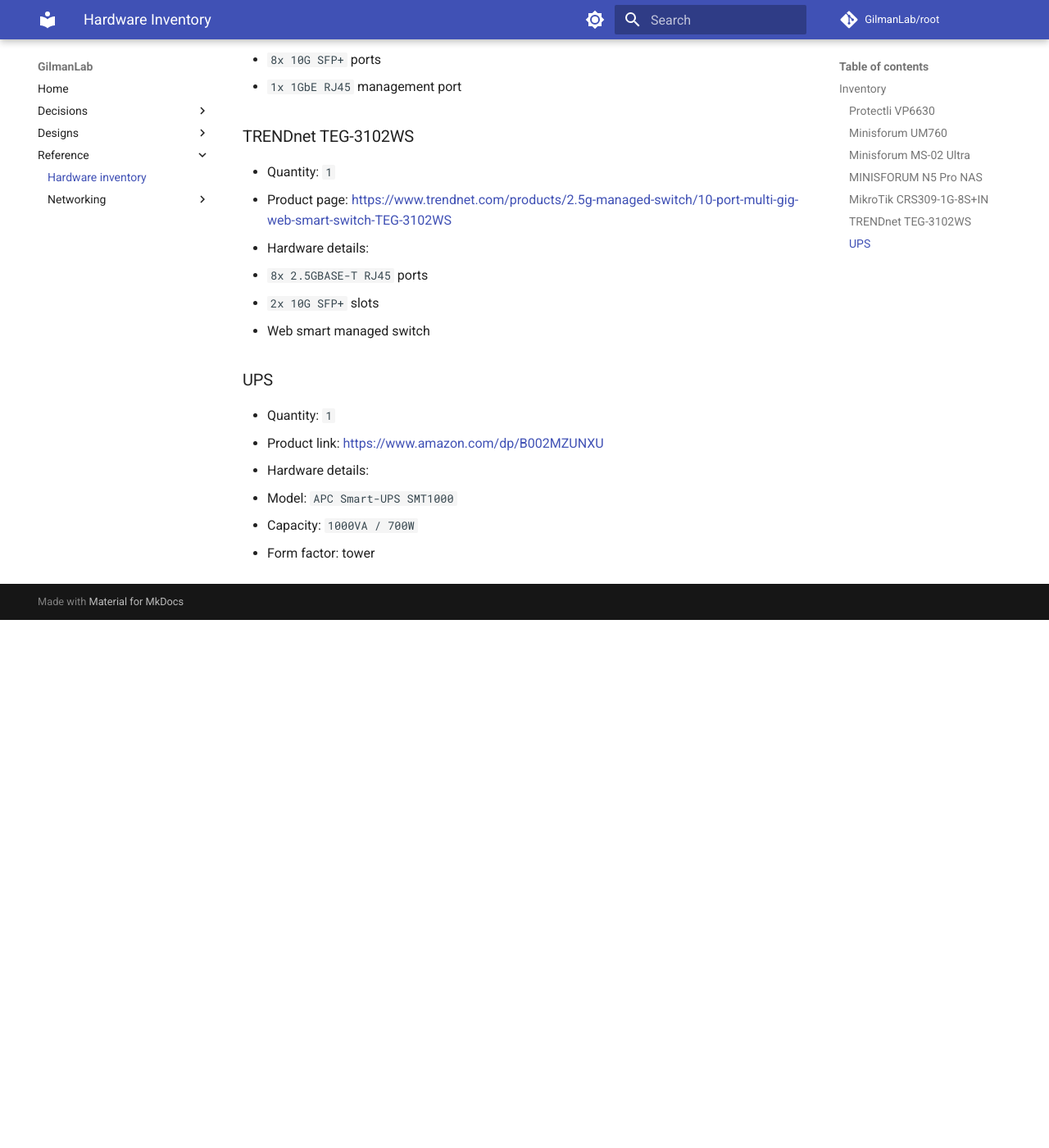
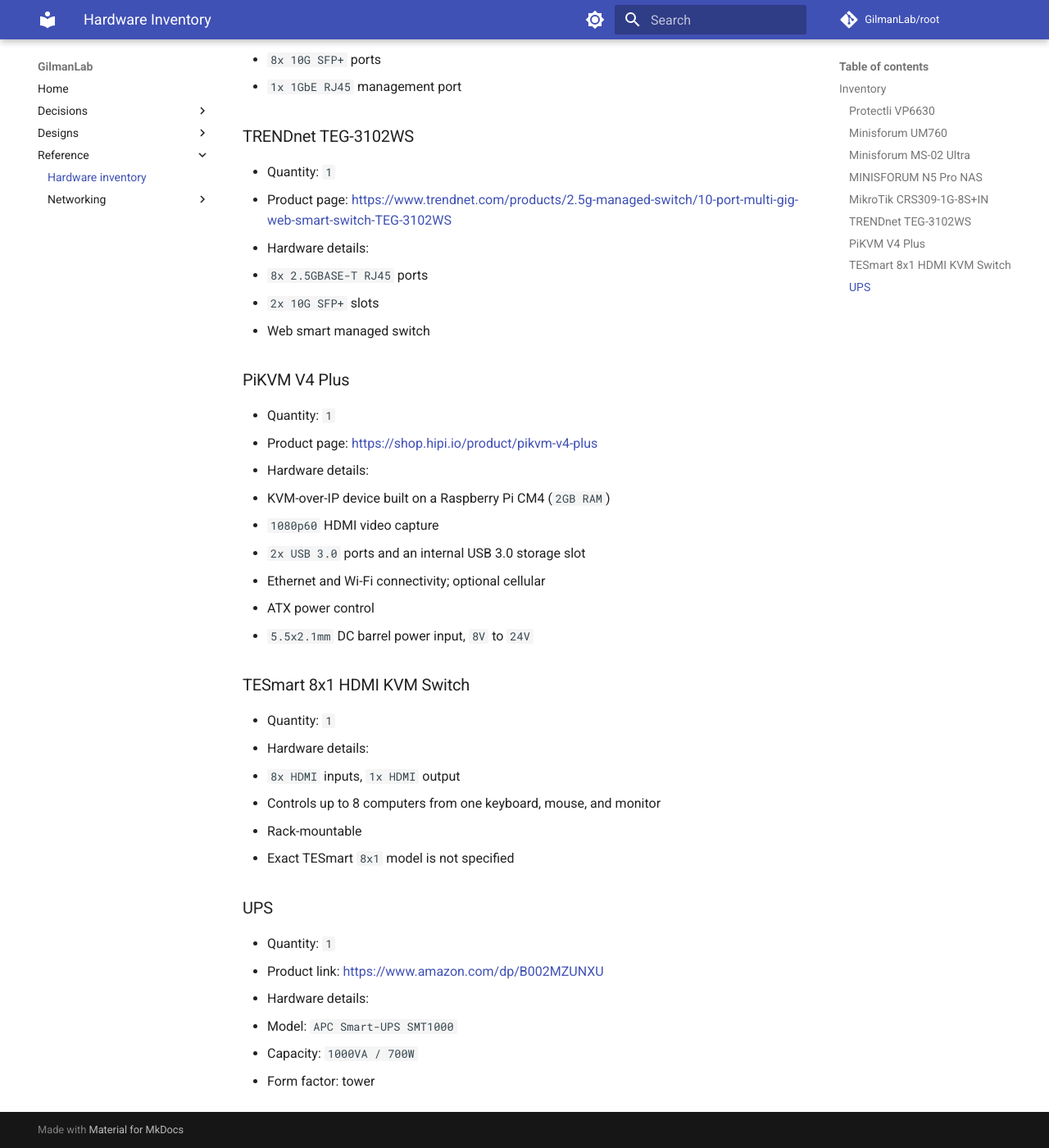
Before and after one commit to GilmanLab/root, an MkDocs documentation site: the page built from docs/docs/reference/hardware-inventory.md, in a window 1280 px wide and 1400 px high, scrolled down 1823 px. Shown: the whole window at 82% size. Built offline with MkDocs 1.6.1 and Material for MkDocs 9.7.7, drawn with Linux system fonts in a browser that asks for light colours; comment, search, counter and statistics services are not loaded; before the commit the page ends 2579 px from its top, so only the background shows below that.

Commit message:
docs: add PiKVM V4 Plus and TESmart KVM to inventory (#6)

```diff
--- a/docs/docs/reference/hardware-inventory.md
+++ b/docs/docs/reference/hardware-inventory.md
@@ -76,6 +76,27 @@ documentation, not this inventory.
   - `2x 10G SFP+` slots
   - Web smart managed switch
 
+### PiKVM V4 Plus
+
+- Quantity: `1`
+- Product page: <https://shop.hipi.io/product/pikvm-v4-plus>
+- Hardware details:
+  - KVM-over-IP device built on a Raspberry Pi CM4 (`2GB RAM`)
+  - `1080p60` HDMI video capture
+  - `2x USB 3.0` ports and an internal USB 3.0 storage slot
+  - Ethernet and Wi-Fi connectivity; optional cellular
+  - ATX power control
+  - `5.5x2.1mm` DC barrel power input, `8V` to `24V`
+
+### TESmart 8x1 HDMI KVM Switch
+
+- Quantity: `1`
+- Hardware details:
+  - `8x HDMI` inputs, `1x HDMI` output
+  - Controls up to 8 computers from one keyboard, mouse, and monitor
+  - Rack-mountable
+  - Exact TESmart `8x1` model is not specified
+
 ### UPS
 
 - Quantity: `1`
```
